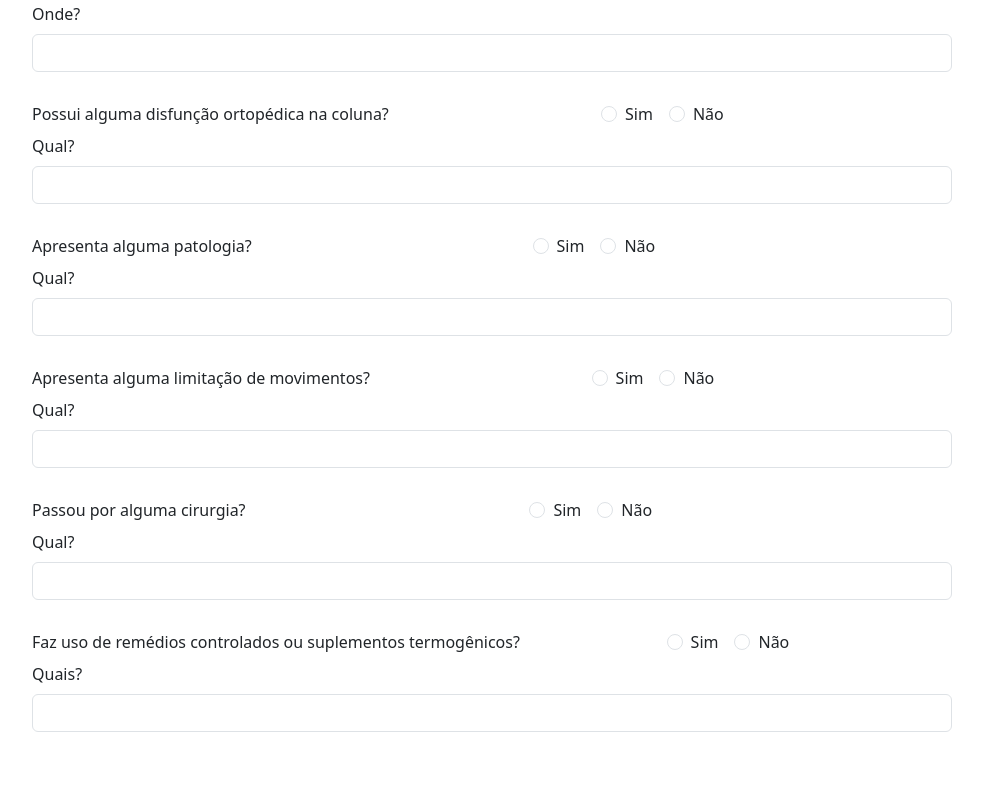
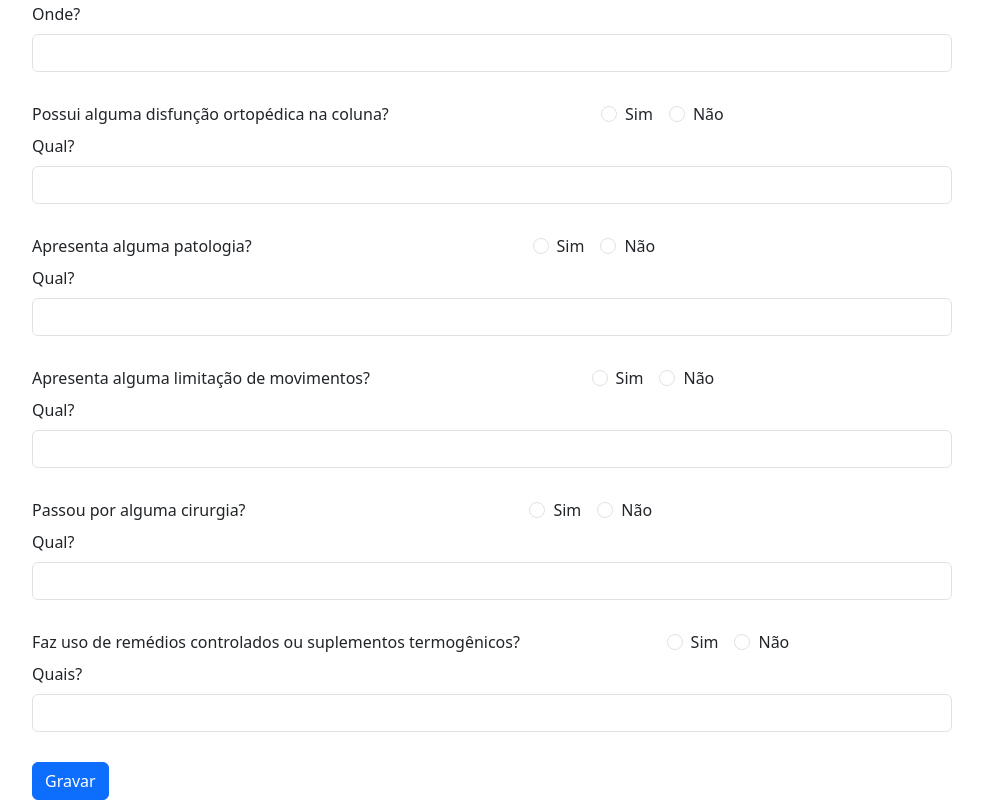
Before and after one commit to siloke/formulario-anamnese, a React (Vite) app: page / in a window 1280 px wide. Shown: the part 1151-1951 px from the top of the page, without its empty margins (148-1131 px from the left). Before the commit the page ends 1883 px from the top, so only its background shows below. Built offline with nearby package versions, Linux system fonts and the light colour scheme.

Commit message:
add button

```diff
--- a/src/App.jsx
+++ b/src/App.jsx
@@ -1,6 +1,7 @@
 import Header from "./components/Header/Header";
 import { Box, Flex } from "reflexbox";
 import Form from "react-bootstrap/Form";
+import { Button } from "react-bootstrap";
 
 const App = () => {
   return (
@@ -119,7 +120,7 @@ const App = () => {
             </Flex>
           </Form.Group>
           <Form.Group>
-            <Flex mx={20}>
+          <Flex mx={20}>
               <Box flexGrow={1}>
                 <Form.Label>
                   Tem diabetes?
@@ -129,7 +130,7 @@ const App = () => {
                 <Form.Check inline label="Sim" name="diabetes" type="radio" />
                 <Form.Check inline label="Não" name="diabetes" type="radio" />
               </Box>
-            </Flex>
+          </Flex>
           </Form.Group>
           <Box my={30}>
             <Form.Group>
@@ -269,6 +270,9 @@ const App = () => {
               </Box>
             </Form.Group>
           </Box>
+          <Box mx={20}>
+            <Button variant="primary" type="submit">Gravar</Button>
+          </Box>
         </Form>
       </Box>
     </>
```
